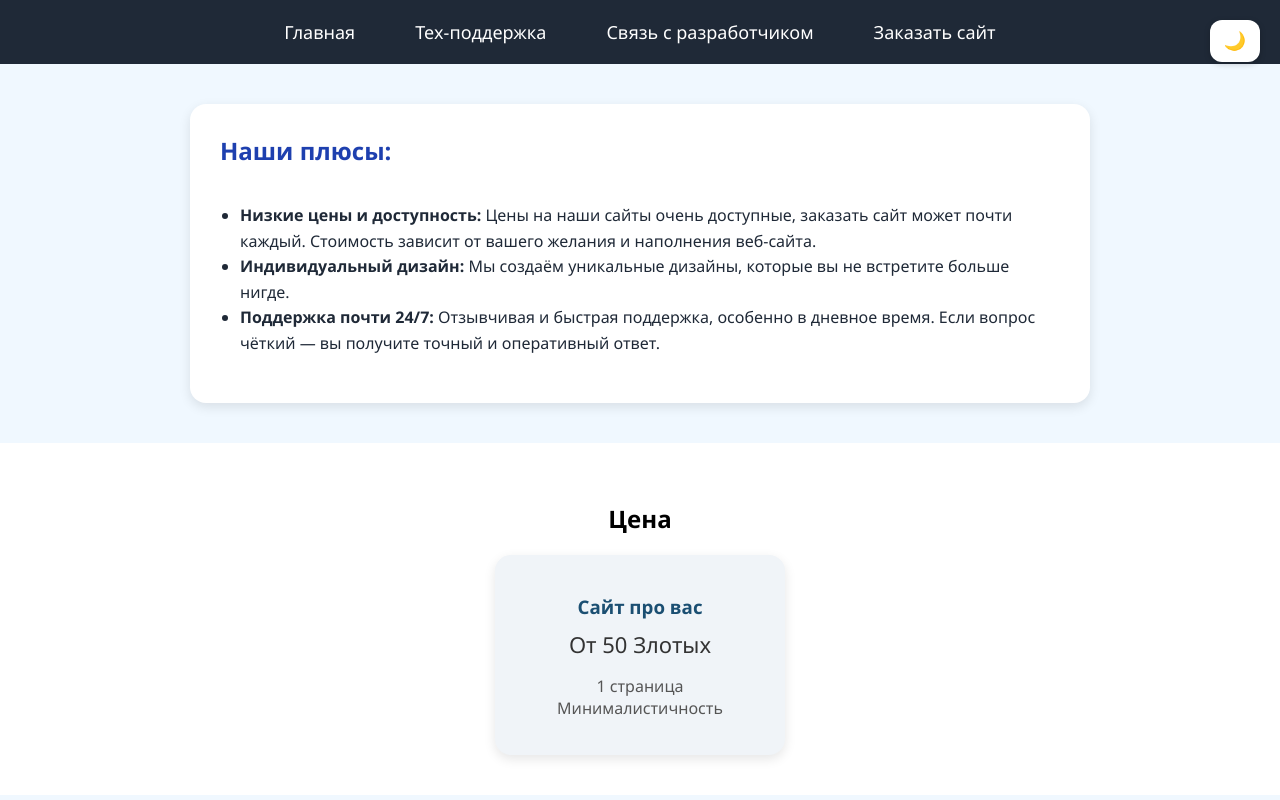
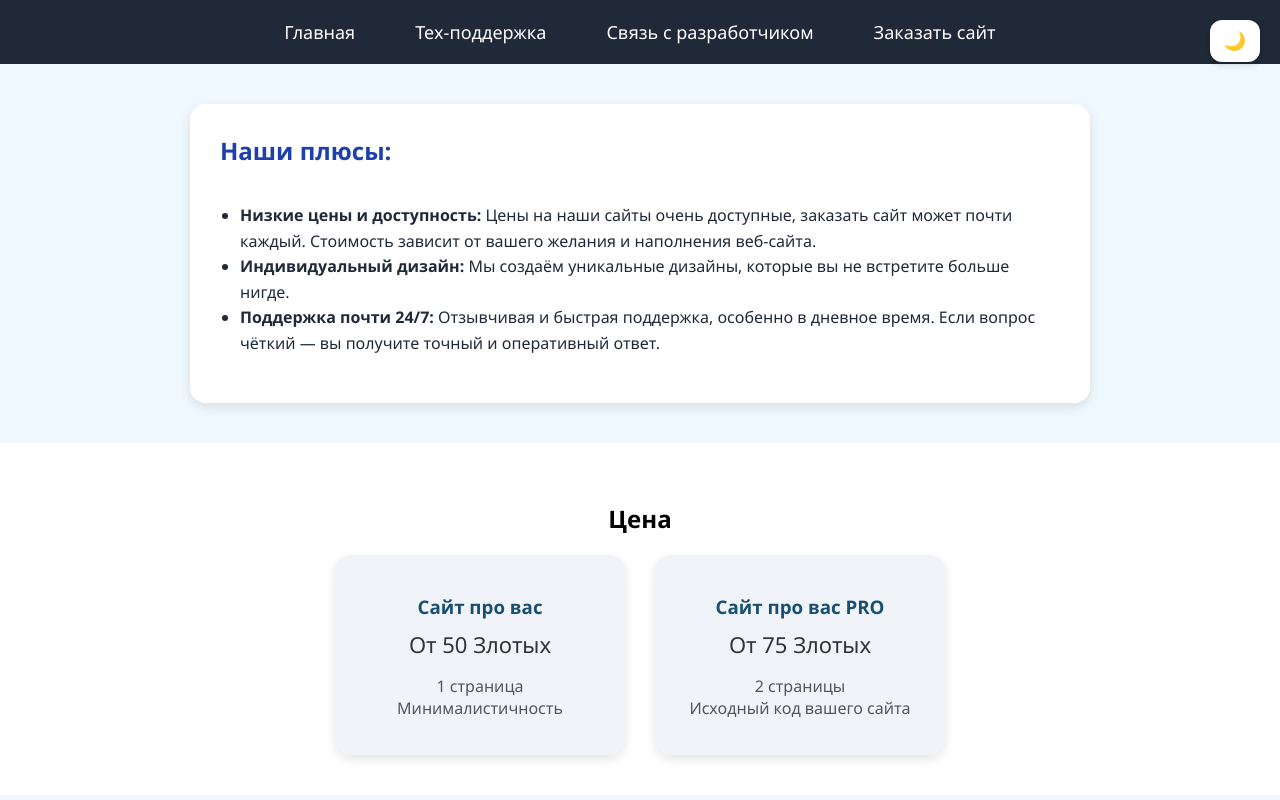
Before and after one commit to AquaGrief/devsite, a plain HTML site: page index.html in a window 1280 px wide. Shown: the top 800 px of the page. Drawn offline with Linux system fonts and the light colour scheme.

Commit message:
Update index.html

```diff
--- a/index.html
+++ b/index.html
@@ -39,6 +39,14 @@
                 <li>Минималистичность</li>
             </ul>
         </div>
+        <div class="price-card">
+            <h3>Сайт про вас PRO</h3>
+            <p>От 75 Злотых</p>
+            <ul>
+                <li>2 страницы<li>
+                <li>Исходный код вашего сайта</li>
+            </ul>
+        </div>
     </div>
 </section>
 
```
